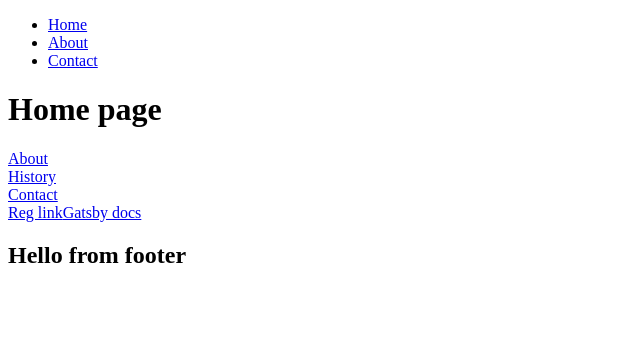
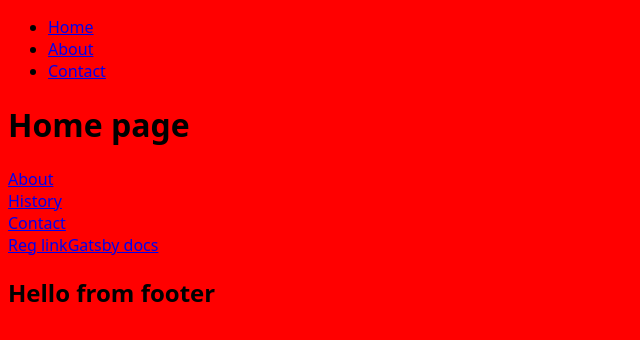
Before and after one commit to korinekj/gatsby-js-recipes, a Gatsby site: page / in a window 1280 px wide. Shown: the whole page, without its empty margins (0-640 px from the left). Built offline with nearby package versions, Linux system fonts and the light colour scheme; Gatsby itself is replaced by a stand-in of ours.

Commit message:
installed sass

```diff
--- a/gatsby-config.js
+++ b/gatsby-config.js
@@ -6,5 +6,5 @@
 
 module.exports = {
   /* Your site config here */
-  plugins: [],
-}
+  plugins: [`gatsby-plugin-sass`],
+};
--- a/package.json
+++ b/package.json
@@ -17,9 +17,11 @@
   },
   "dependencies": {
     "gatsby": "^4.24.6",
+    "gatsby-plugin-sass": "^5.24.0",
     "npm-run-all": "^4.1.5",
     "react": "^18.1.0",
-    "react-dom": "^18.1.0"
+    "react-dom": "^18.1.0",
+    "sass": "^1.56.0"
   },
   "devDependencies": {
     "@typescript-eslint/eslint-plugin": "^5.42.0",
--- a/src/components/Layout.tsx
+++ b/src/components/Layout.tsx
@@ -1,4 +1,6 @@
 import React from 'react';
+import './layout.scss';
+
 import Navbar from './Navbar';
 import Footer from './Footer';
 
--- /dev/null
+++ b/src/components/layout.scss
@@ -0,0 +1,9 @@
+body {
+  font-family: system-ui, -apple-system, BlinkMacSystemFont, 'Segoe UI', Roboto,
+    Oxygen, Ubuntu, Cantarell, 'Open Sans', 'Helvetica Neue', sans-serif;
+  background: red;
+
+  h1 {
+    color: black;
+  }
+}
```
Also changed, not shown: 1 other file.
